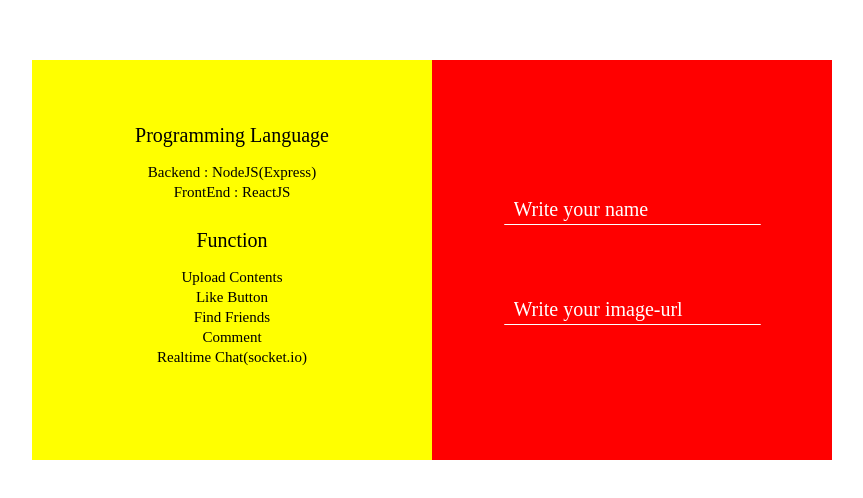
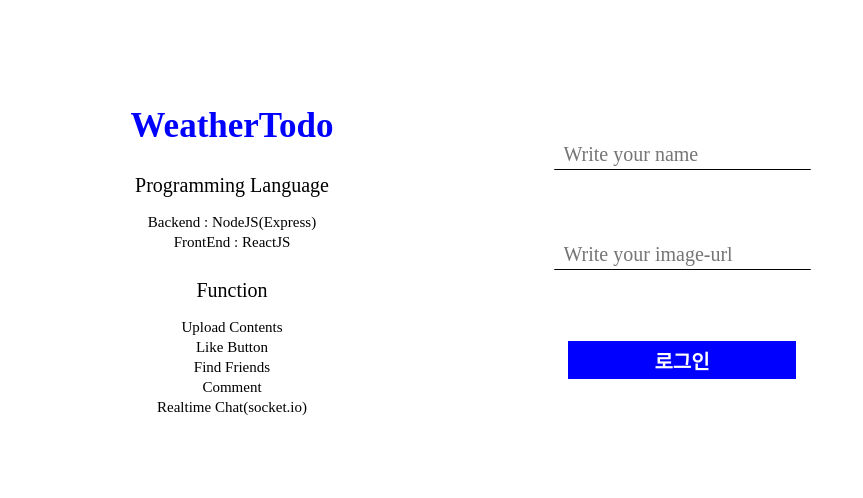
Before and after one commit to boh001/weatherTodo, a React (Create React App) app: page / in a window 1280 px wide. Shown: the part 140-638 px from the top of the page, without its empty margins (208-1071 px from the left). Built offline with nearby package versions, Linux system fonts and the light colour scheme; no server answers.

Commit message:
2020-03-08

```diff
--- a/src/Components/App.js
+++ b/src/Components/App.js
@@ -1,111 +1,10 @@
 import React from "react";
 import { GlobalStyles } from "./Global/GlobalStyle";
 import Router from "./Router";
-import { Weather } from "store";
-import axios from "axios";
-import dotenv from "dotenv";
-dotenv.config();
 
-export default class extends React.Component {
-  constructor(props) {
-    super(props);
-
-    this.state = {
-      main: "clear",
-      country: "",
-      city: "",
-      weather: "",
-      wind: "",
-      clouds: "",
-      temp: "",
-      humidity: "",
-      time: "",
-      greet: ""
-    };
-  }
-  componentDidMount() {
-    const success = async pos => {
-      const {
-        coords: { latitude, longitude }
-      } = pos;
-      const apiKey = process.env.REACT_APP_APIKEY;
-      const url = `https://api.openweathermap.org/data/2.5/weather?lat=${latitude}&lon=${longitude}&appid=${apiKey}`;
-      const {
-        data: {
-          sys: { country },
-          name,
-          weather,
-          main: { temp, humidity },
-          wind: { speed },
-          clouds: { all }
-        }
-      } = await axios.post(url);
-      const date = new Date();
-      const h = date.getHours();
-      const m = date.getMinutes();
-      const s = date.getSeconds();
-      const time = `${h < 10 ? `0${h}` : h} : ${m < 10 ? `0${m}` : m} : ${
-        s < 10 ? `0${s}` : s
-      }`;
-      const greet = `${
-        h > 21
-          ? "Good night"
-          : h > 18
-          ? "Good evening"
-          : h > 12
-          ? "Good afternoon"
-          : h > 6
-          ? "Good morning"
-          : "Good night"
-      }`;
-      this.setState({
-        main: weather[0].main,
-        country,
-        city: name,
-        weather: weather[0].description,
-        wind: speed,
-        clouds: all,
-        temp,
-        humidity,
-        time,
-        greet
-      });
-    };
-    setInterval(() => {
-      navigator.geolocation.getCurrentPosition(success);
-    }, 1000);
-  }
-  render() {
-    const {
-      main,
-      country,
-      weather,
-      city,
-      wind,
-      clouds,
-      temp,
-      humidity,
-      time,
-      greet
-    } = this.state;
-    return (
-      <>
-        <GlobalStyles />
-        <Weather
-          main={main}
-          country={country}
-          city={city}
-          wind={wind}
-          clouds={clouds}
-          weather={weather}
-          temp={temp}
-          humidity={humidity}
-          time={time}
-          greet={greet}
-        >
-          <Router />
-        </Weather>
-      </>
-    );
-  }
-}
+export default () => (
+  <>
+    <GlobalStyles />
+    <Router />
+  </>
+);
--- a/src/Components/Clock/Clock.js
+++ b/src/Components/Clock/Clock.js
@@ -1,15 +1,18 @@
-import React, { useState, useEffect, useCallback } from "react";
+import React from "react";
 import { Clock, Greet, Frame } from "./Clock.style";
 import { useW } from "store";
 
 export default () => {
   const { time, greet, main } = useW();
+  const { name } = JSON.parse(localStorage.getItem("user"));
   console.log("clock");
 
   return (
     <Frame src={main}>
       <Clock>{time}</Clock>
-      <Greet>{greet}</Greet>
+      <Greet>
+        {greet}, {name}
+      </Greet>
     </Frame>
   );
 };
--- a/src/Components/Global/GlobalStyle.js
+++ b/src/Components/Global/GlobalStyle.js
@@ -8,7 +8,7 @@
 
       };
     body{
-      font-family: serif; &:focus {
+       &:focus {
         outline: none;
       }
 
--- a/src/Components/Intro/Intro.js
+++ b/src/Components/Intro/Intro.js
@@ -3,6 +3,7 @@
 export default () => {
   return (
     <IntroFrame>
+      <IntroTheme>WeatherTodo</IntroTheme>
       <ThemeUl>
         <UlSpan>Programming Language</UlSpan>
         <UlLi>Backend : NodeJS(Express)</UlLi>
--- a/src/Components/Intro/Intro.style.js
+++ b/src/Components/Intro/Intro.style.js
@@ -1,9 +1,8 @@
 import styled from "styled-components";
 
 export const IntroFrame = styled.div`
-  width: 400px;
-  height: 400px;
-  background-color: yellow;
+  width: 500px;
+  height: 500px;
   display: flex;
   justify-content: center;
   align-items: center;
@@ -12,7 +11,7 @@
 export const IntroTheme = styled.div`
   display: flex;
   width: 100%;
-  height: 100%;
+  height: 100px;
   flex-direction: column;
   justify-content: center;
   align-items: center;
--- a/src/Components/Login.js
+++ b/src/Components/Login.js
@@ -1,10 +1,11 @@
-import React from "react";
+import React, { useRef, useCallback } from "react";
 import styled from "styled-components";
 import TextInput from "./TextInput/TextInput";
-const LoginFrame = styled.div`
+const LoginFrame = styled.form.attrs({
+  action: "/me"
+})`
   width: 400px;
   height: 400px;
-  background-color: red;
   display: flex;
   align-items: center;
   justify-content: center;
@@ -15,20 +16,48 @@
     }
   }
 `;
-const LoginName = styled.input.attrs({
-  type: "text"
+const LoginSubmit = styled.input.attrs({
+  type: "submit",
+  value: "로그인"
 })`
-  position: relative;
-`;
-const LoginLabel = styled.label`
-  position: absolute;
+  margin-top: 70px;
+  width: 230px;
+  cursor: pointer;
+  height: 40px;
+  border: 1px solid;
+  background-color: blue;
+
+  font-size: 20px;
+  font-weight: bold;
+  color: white;
 `;
 
 export default () => {
+  const nameRef = useRef("");
+  const urlRef = useRef("");
+  const login = useCallback(e => {
+    const name = nameRef.current.value;
+    const url = urlRef.current.value;
+    console.log(name, url);
+    localStorage.setItem("user", JSON.stringify({ name, url }));
+    return true;
+  });
+
   return (
-    <LoginFrame>
-      <TextInput placeholder={"Write your name"} label={"Name"} />
-      <TextInput placeholder={"Write your image-url"} label={"Image"} />
-    </LoginFrame>
+    <>
+      <LoginFrame onSubmit={e => login(e)}>
+        <TextInput
+          ref={nameRef}
+          placeholder={"Write your name"}
+          label={"Name"}
+        />
+        <TextInput
+          ref={urlRef}
+          placeholder={"Write your image-url"}
+          label={"Image"}
+        />
+        <LoginSubmit />
+      </LoginFrame>
+    </>
   );
 };
--- a/src/Components/Partial/SideBar/Todo/Todo.js
+++ b/src/Components/Partial/SideBar/Todo/Todo.js
@@ -1,4 +1,4 @@
-import React, { useCallback, useRef, useState } from "react";
+import React, { useCallback, useRef } from "react";
 import { FontAwesomeIcon } from "@fortawesome/react-fontawesome";
 import { faTimes, faPencilAlt } from "@fortawesome/free-solid-svg-icons";
 import { Frame, DIV, TextWrap, IconWrap } from "./Todo.style";
--- a/src/Components/Router.js
+++ b/src/Components/Router.js
@@ -5,18 +5,117 @@
 import Header from "./Partial/Header/Header";
 import Footer from "./Partial/Footer/Footer";
 import SideBar from "./Partial/SideBar/SideBar";
-export default () => {
+import { Weather } from "store";
+import axios from "axios";
+export default class extends React.Component {
+  constructor(props) {
+    super(props);
+
+    this.state = {
+      main: "clear",
+      country: "",
+      city: "",
+      weather: "",
+      wind: "",
+      clouds: "",
+      temp: "",
+      humidity: "",
+      time: "",
+      greet: ""
+    };
+  }
+  componentDidMount() {
+    const success = async pos => {
+      const {
+        coords: { latitude, longitude }
+      } = pos;
+      const apiKey = process.env.REACT_APP_APIKEY;
+      const url = `https://api.openweathermap.org/data/2.5/weather?lat=${latitude}&lon=${longitude}&appid=${apiKey}`;
+      const {
+        data: {
+          sys: { country },
+          name,
+          weather,
+          main: { temp, humidity },
+          wind: { speed },
+          clouds: { all }
+        }
+      } = await axios.post(url);
+      const date = new Date();
+      const h = date.getHours();
+      const m = date.getMinutes();
+      const s = date.getSeconds();
+      const time = `${h < 10 ? `0${h}` : h} : ${m < 10 ? `0${m}` : m} : ${
+        s < 10 ? `0${s}` : s
+      }`;
+      const greet = `${
+        h >= 21
+          ? "Good night"
+          : h >= 18
+          ? "Good evening"
+          : h >= 12
+          ? "Good afternoon"
+          : h >= 6
+          ? "Good morning"
+          : "Good night"
+      }`;
+
+      this.setState({
+        main: weather[0].main,
+        country,
+        city: name,
+        weather: weather[0].description,
+        wind: speed,
+        clouds: all,
+        temp,
+        humidity,
+        time,
+        greet
+      });
+    };
+    setInterval(() => {
+      navigator.geolocation.getCurrentPosition(success);
+    }, 1000);
+  }
+  render() {
+    const {
+      main,
+      country,
+      weather,
+      city,
+      wind,
+      clouds,
+      temp,
+      humidity,
+      time,
+      greet
+    } = this.state;
+
     return (
       <Router>
         <>
+          <Weather
+            main={main}
+            country={country}
+            city={city}
+            wind={wind}
+            clouds={clouds}
+            weather={weather}
+            temp={temp}
+            humidity={humidity}
+            time={time}
+            greet={greet}
+          >
             <Header />
             <SideBar />
             <Switch>
               <Route path="/" exact component={Home} />
               <Route path="/me" exact component={Me} />
             </Switch>
+          </Weather>
           <Footer />
         </>
       </Router>
     );
-};
+  }
+}
--- a/src/Components/TextInput/TextInput.js
+++ b/src/Components/TextInput/TextInput.js
@@ -1,12 +1,19 @@
-import React from "react";
+import React, { forwardRef } from "react";
 import { InputLabel, TextInput, RelativeBox } from "./TextInput.style";
-export default ({ placeholder, label }) => {
+export default forwardRef(
+  ({ placeholder, label, color, labelColor, placeColor }, ref) => {
     return (
       <>
         <RelativeBox>
-        <TextInput placeholder={placeholder} />
-        <InputLabel>{label}</InputLabel>
+          <TextInput
+            ref={ref}
+            placeholder={placeholder}
+            color={color}
+            placeColor={placeColor}
+          />
+          <InputLabel color={labelColor}>{label}</InputLabel>
         </RelativeBox>
       </>
     );
-};
+  }
+);
--- a/src/Components/TextInput/TextInput.style.js
+++ b/src/Components/TextInput/TextInput.style.js
@@ -12,7 +12,7 @@
   -webkit-transition: 0.2s ease all;
   font-size: 20px;
   opacity: 0;
-  color: #2ed573;
+  color: ${props => props.color};
 `;
 
 export const TextInput = styled.input.attrs(props => ({
@@ -25,7 +25,7 @@
   height: 30px;
   padding-left: 10px;
   border: none;
-  color: white;
+  color: ${props => props.color};
   background-color: transparent;
   border-bottom: 1px solid;
   transition: all ease 0.5s;
@@ -42,6 +42,6 @@
     opacity: 1;
   }
   &::placeholder {
-    color: white;
+    color: ${props => props.placeColor};
   }
 `;
```
Lines whose indentation alone changed are shown as unchanged.
